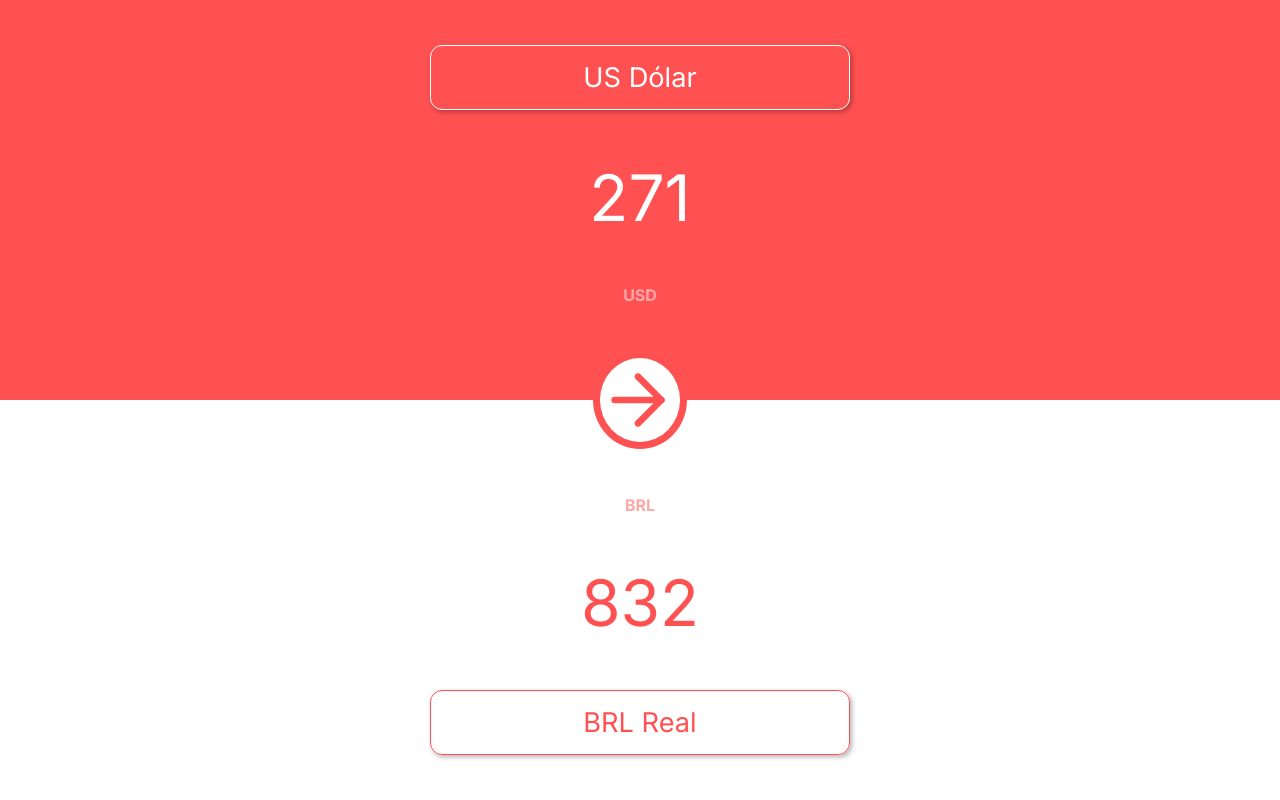
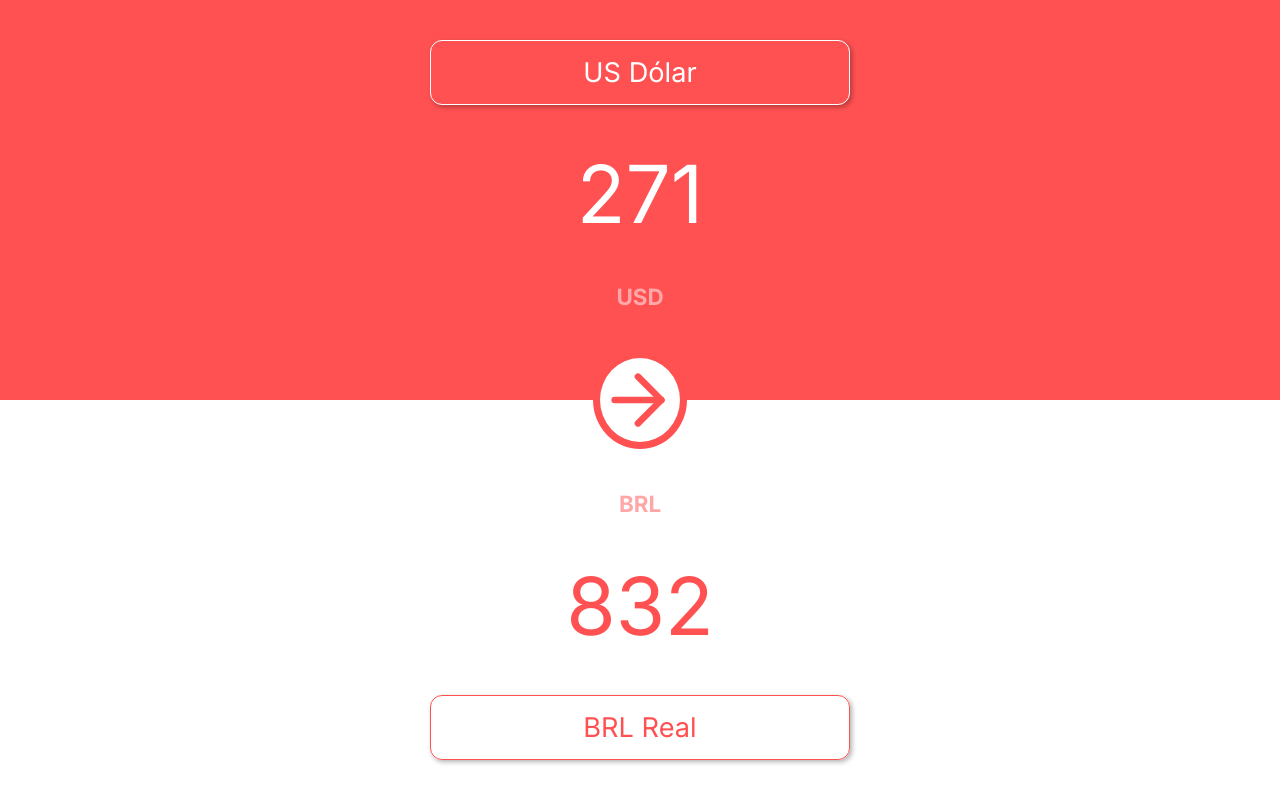
Before and after one commit to Rianfiore/currency-converter-frontend, a React (Vite) app: page / in a window 1280 px wide. Built offline with nearby package versions, Linux system fonts and the light colour scheme.

Commit message:
refactor(app): renaming styles and types files

```diff
--- a/src/components/CurrencyAbreviation/index.tsx
+++ b/src/components/CurrencyAbreviation/index.tsx
@@ -1,5 +1,5 @@
-import { CurrencyAbreviationProps } from "./type";
-import "./style.css";
+import { CurrencyAbreviationProps } from "./types";
+import "./styles.css";
 
 export function CurrencyAbreviation(props: CurrencyAbreviationProps) {
   return (
--- a/src/components/CurrencyAbreviation/style.css
+++ b/src/components/CurrencyAbreviation/styles.css
@@ -1,5 +1,6 @@
 .currency-abreviation {
   font-weight: 600;
+  font-size: 1.4rem;
   opacity: 0.5;
   display: flex;
   justify-content: center;
--- a/src/components/CurrencyValue/index.tsx
+++ b/src/components/CurrencyValue/index.tsx
@@ -1,5 +1,5 @@
-import { CurrencyValueProps } from "./type";
-import "./style.css";
+import { CurrencyValueProps } from "./types";
+import "./styles.css";
 
 export function CurrencyValue(props: CurrencyValueProps) {
   return <h1 className={`currency-value ${props.variant}`}>{props.value}</h1>;
--- a/src/components/CurrencyValue/style.css
+++ b/src/components/CurrencyValue/styles.css
@@ -1,5 +1,5 @@
 .currency-value {
-  font-size: 4rem;
+  font-size: 5rem;
   font-weight: 400;
 }
 
```
Also changed, not shown: src/components/CurrencyAbreviation/types.ts (renamed from src/components/CurrencyAbreviation/type.ts), src/components/CurrencyValue/types.ts (renamed from src/components/CurrencyValue/type.ts).
